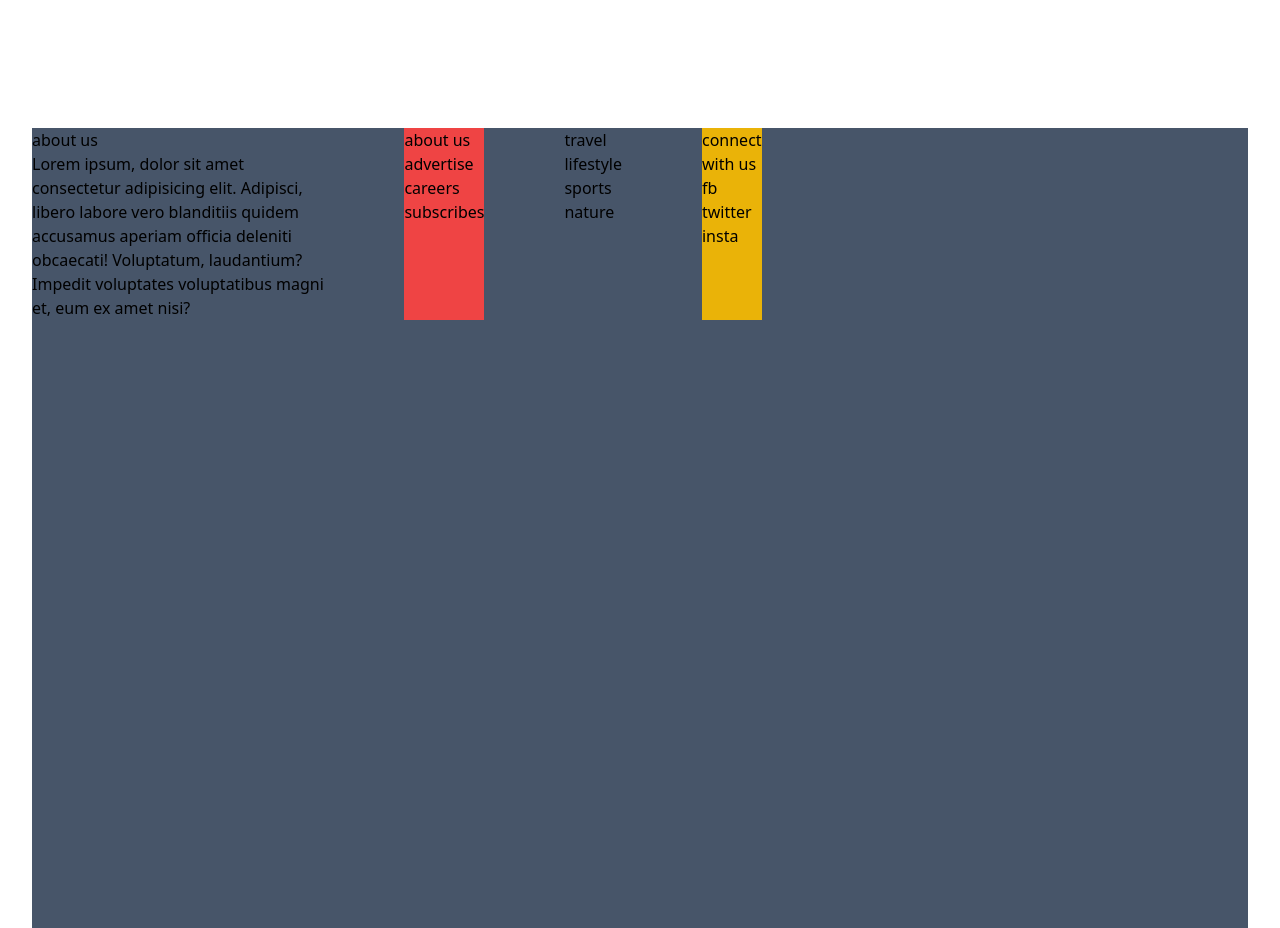
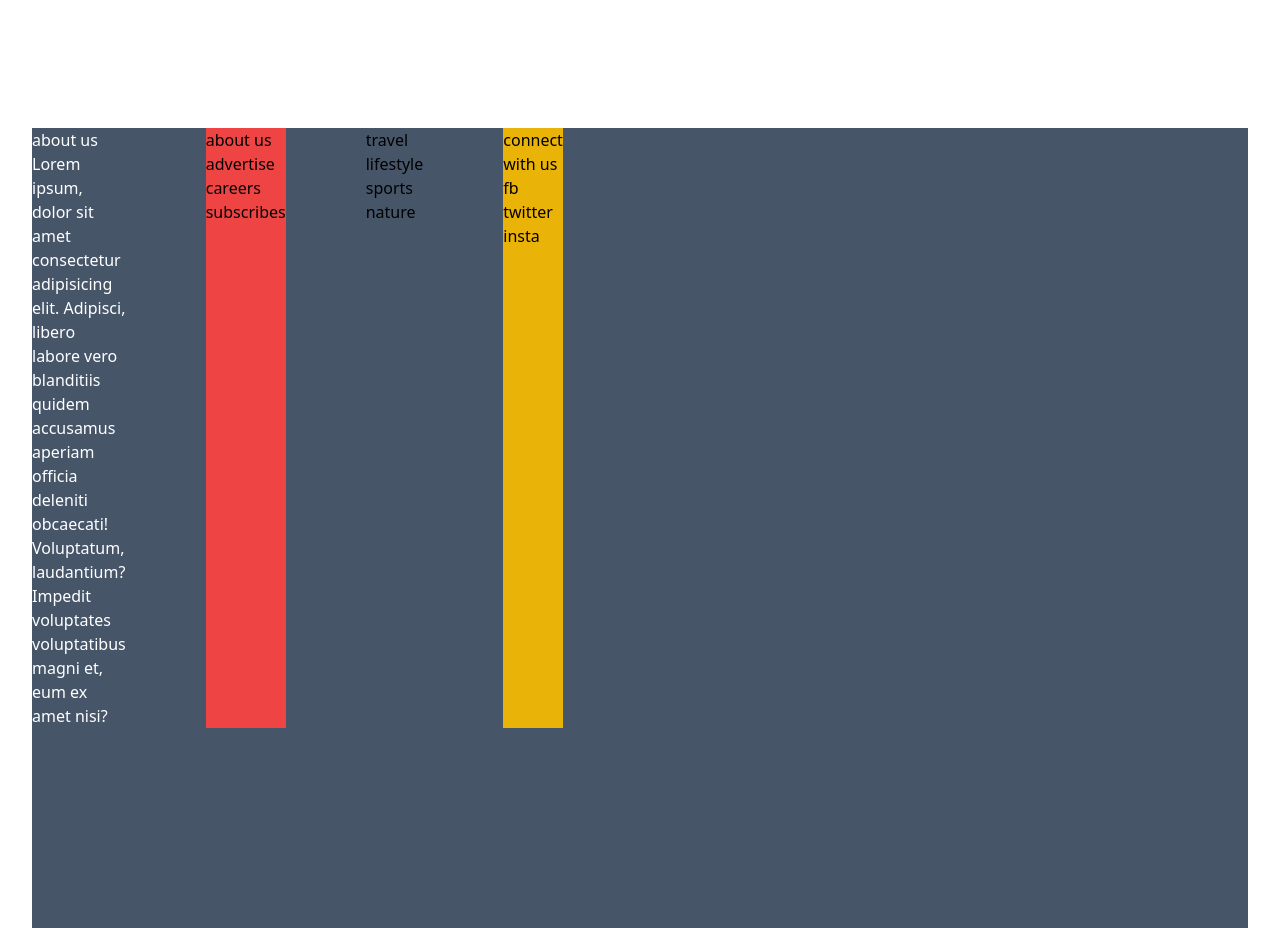
Before and after one commit to aman000712/react, a React (Vite) app: page / in a window 1280 px wide. Shown: the part 4060-4988 px from the top of the page. Built offline with nearby package versions, Linux system fonts and the light colour scheme.

Commit message:
projectone

```diff
--- a/src/App.jsx
+++ b/src/App.jsx
@@ -227,8 +227,8 @@ function App() {
           </div>
         </div>
         <div className=' bg-slate-600 h-lvh'>
-          <div className='flex w-3/5 gap-20'>
-            <div>
+          <div className='flex w-1/5 gap-20'>
+            <div className='text-white'>
               <div>
                 about us
               </div>
```
